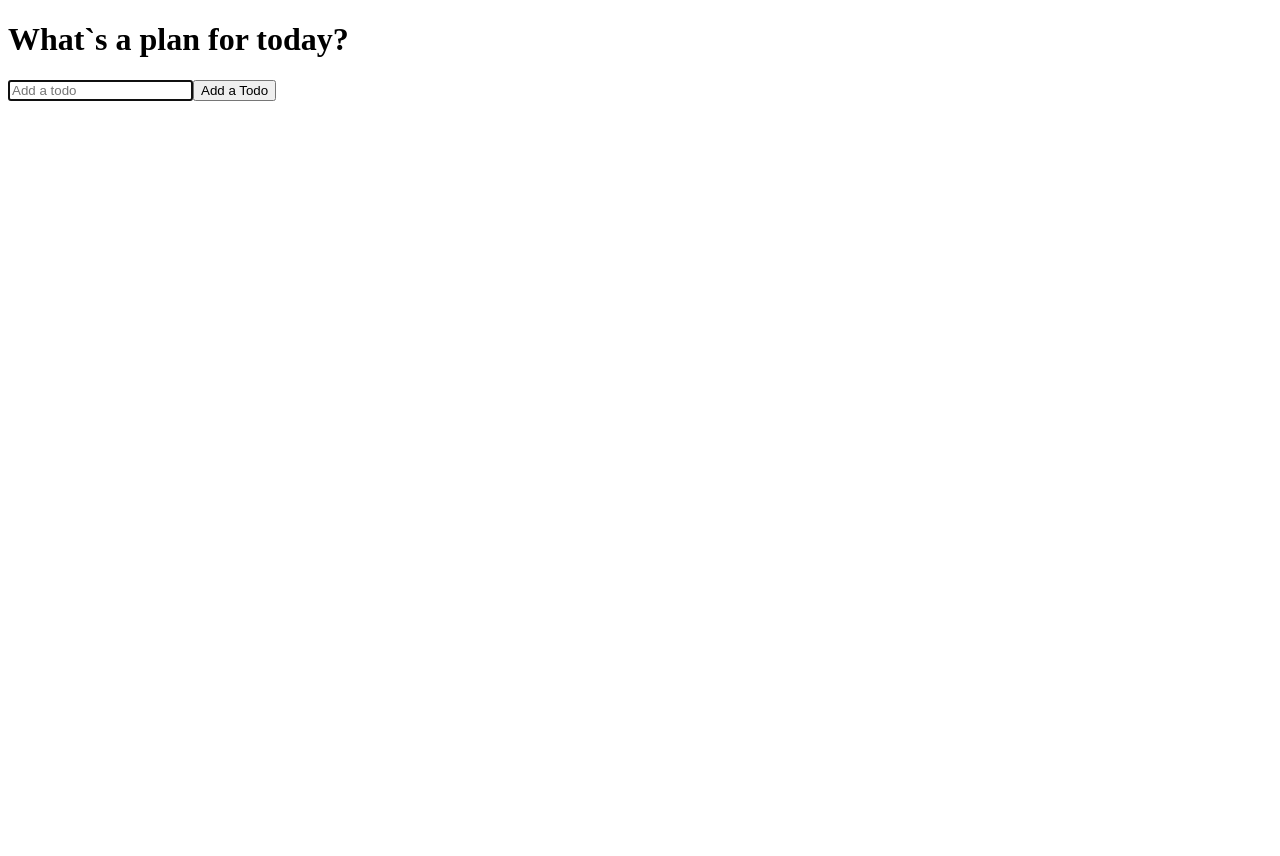
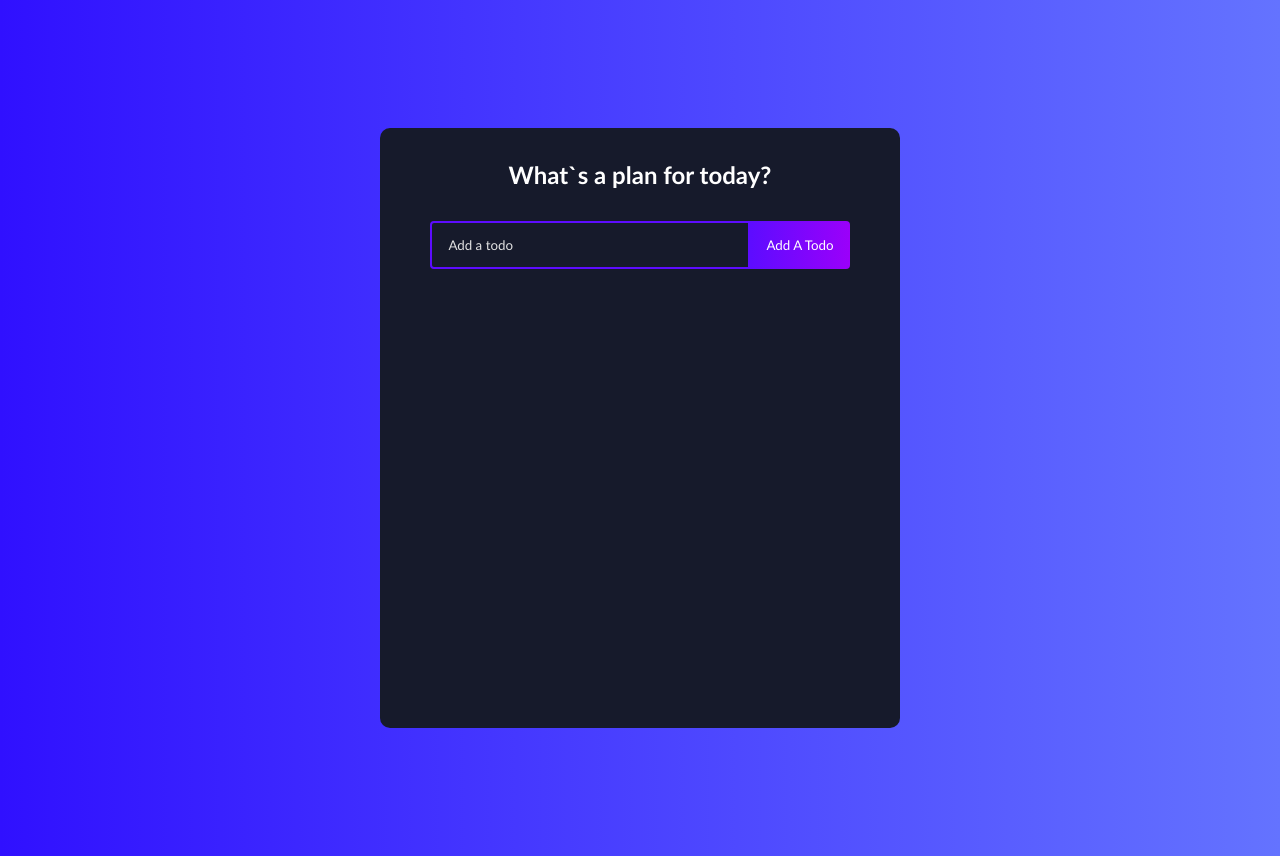
Before and after one commit to Hellsontime/react-todo, a React (Create React App) app: page / in a window 1280 px wide. Before the commit the page ends 800 px from the top, so only its background shows below. Built offline with nearby package versions, Linux system fonts and the light colour scheme.

Commit message:
Styles for the application

```diff
--- a/src/App.css
+++ b/src/App.css
@@ -1,38 +1,147 @@
-.App {
-  text-align: center;
+* {
+  box-sizing: border-box;
+  margin: 0;
+  padding: 0;
+  font-family: 'Trebuchet MS', 'Lucida Sans Unicode', 'Lucida Grande',
+    'Lucida Sans', Arial, sans-serif;
 }
 
-.App-logo {
-  height: 40vmin;
-  pointer-events: none;
+body {
+  background: linear-gradient(
+    90deg,
+    rgba(48, 16, 255, 1) 0%,
+    rgba(100, 115, 255, 1) 100%
+  );
+}
+.todo-app {
+  display: flex;
+  flex-direction: column;
+  justify-content: start;
+  width: 520px;
+  min-height: 600px;
+  background: #161a2b;
+  text-align: center;
+  margin: 128px auto;
+  border-radius: 10px;
+  padding-bottom: 32px;
 }
 
-@media (prefers-reduced-motion: no-preference) {
-  .App-logo {
-    animation: App-logo-spin infinite 20s linear;
-  }
+h1 {
+  margin: 32px 0;
+  color: #fff;
+  font-size: 24px;
 }
 
-.App-header {
-  background-color: #282c34;
-  min-height: 100vh;
-  display: flex;
-  flex-direction: column;
-  align-items: center;
-  justify-content: center;
-  font-size: calc(10px + 2vmin);
-  color: white;
+.complete {
+  text-decoration: line-through;
+  opacity: 0.4;
 }
 
-.App-link {
-  color: #61dafb;
+.todo-form {
+  margin-bottom: 32px;
 }
 
-@keyframes App-logo-spin {
-  from {
-    transform: rotate(0deg);
-  }
-  to {
-    transform: rotate(360deg);
-  }
+.todo-form__input {
+  padding: 14px 32px 14px 16px;
+  border-radius: 4px 0 0 4px;
+  border: 2px solid #5d0cff;
+  outline: none;
+  width: 320px;
+  background: transparent;
+  color: #fff;
 }
+
+.todo-form__input::placeholder {
+  color: #e2e2e2;
+}
+
+.todo-form__button {
+  padding: 16px;
+  border: none;
+  border-radius: 0 4px 4px 0;
+  cursor: pointer;
+  outline: none;
+  background: linear-gradient(
+    90deg,
+    rgba(93, 12, 255, 1) 0%,
+    rgba(155, 0, 250, 1) 100%
+  );
+  color: #fff;
+  text-transform: capitalize;
+}
+
+.todo-form__input.edit {
+  border: 2px solid #149fff;
+}
+
+.todo-form__button.edit {
+  background: linear-gradient(
+    90deg,
+    rgba(20, 159, 255, 1) 0%,
+    rgba(17, 122, 255, 1) 100%
+  );
+  padding: 16px 22px;
+}
+
+.todo-container {
+  display: flex;
+  flex-direction: row;
+  position: relative;
+}
+
+.todo-row {
+  display: flex;
+  justify-content: space-between;
+  align-items: center;
+  margin: 4px auto;
+  color: #fff;
+  background: linear-gradient(
+    90deg,
+    rgba(255, 118, 20, 1) 0%,
+    rgba(255, 84, 17, 1) 100%
+  );
+
+  padding: 16px;
+  border-radius: 5px;
+  width: 90%;
+}
+
+.todo-row:nth-child(4n + 1) {
+  background: linear-gradient(
+    90deg,
+    rgba(93, 12, 255, 1) 0%,
+    rgba(155, 0, 250, 1) 100%
+  );
+}
+
+.todo-row:nth-child(4n + 2) {
+  background: linear-gradient(
+    90deg,
+    rgba(255, 12, 241, 1) 0%,
+    rgba(250, 0, 135, 1) 100%
+  );
+}
+
+.todo-row:nth-child(4n + 3) {
+  background: linear-gradient(
+    90deg,
+    rgba(20, 159, 255, 1) 0%,
+    rgba(17, 122, 255, 1) 100%
+  );
+}
+
+.icons {
+  display: flex;
+  align-items: center;
+  font-size: 24px;
+  cursor: pointer;
+}
+
+.delete-icon {
+  margin-right: 5px;
+  color: #fff;
+}
+
+.edit-icon {
+  color: #fff;
+}
```
